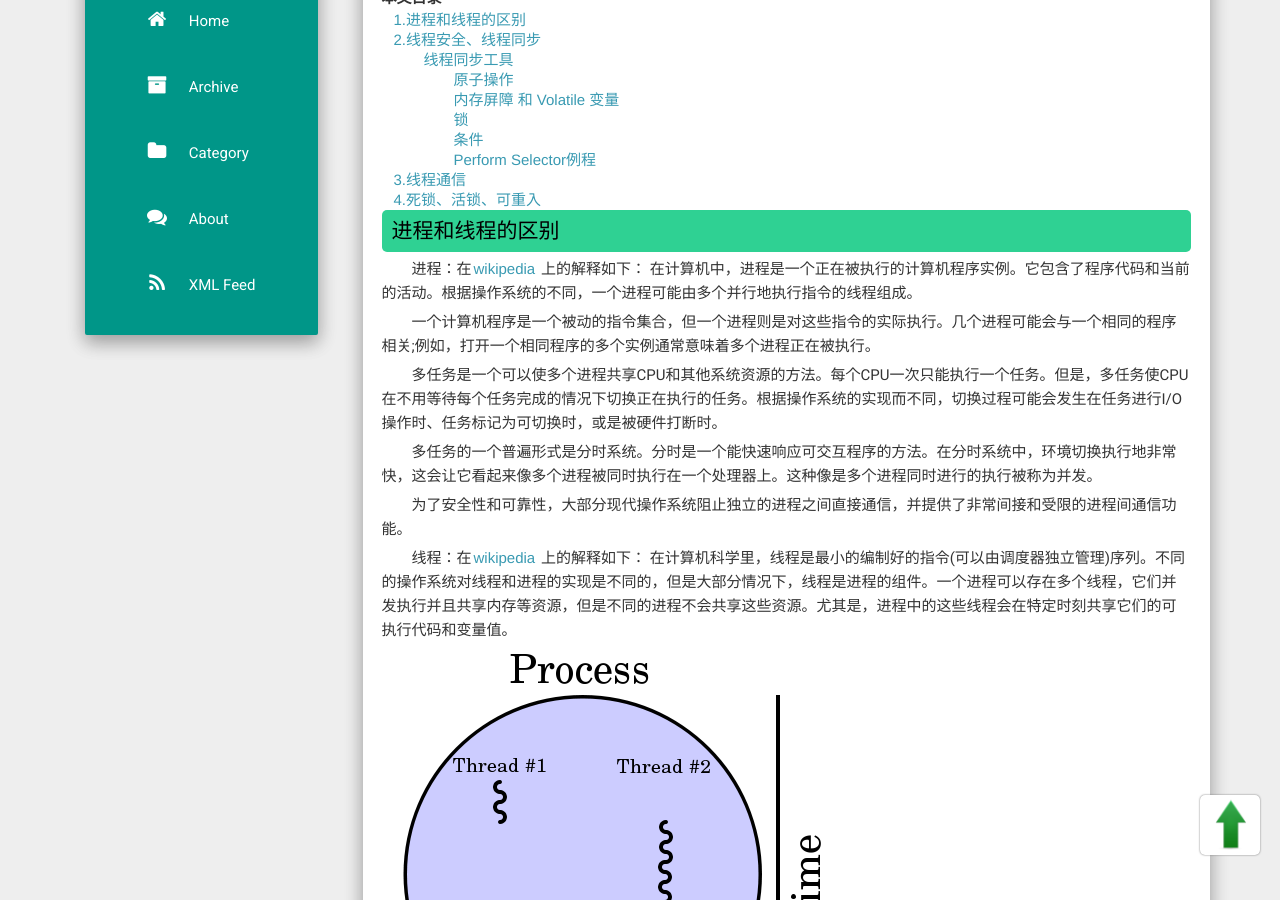
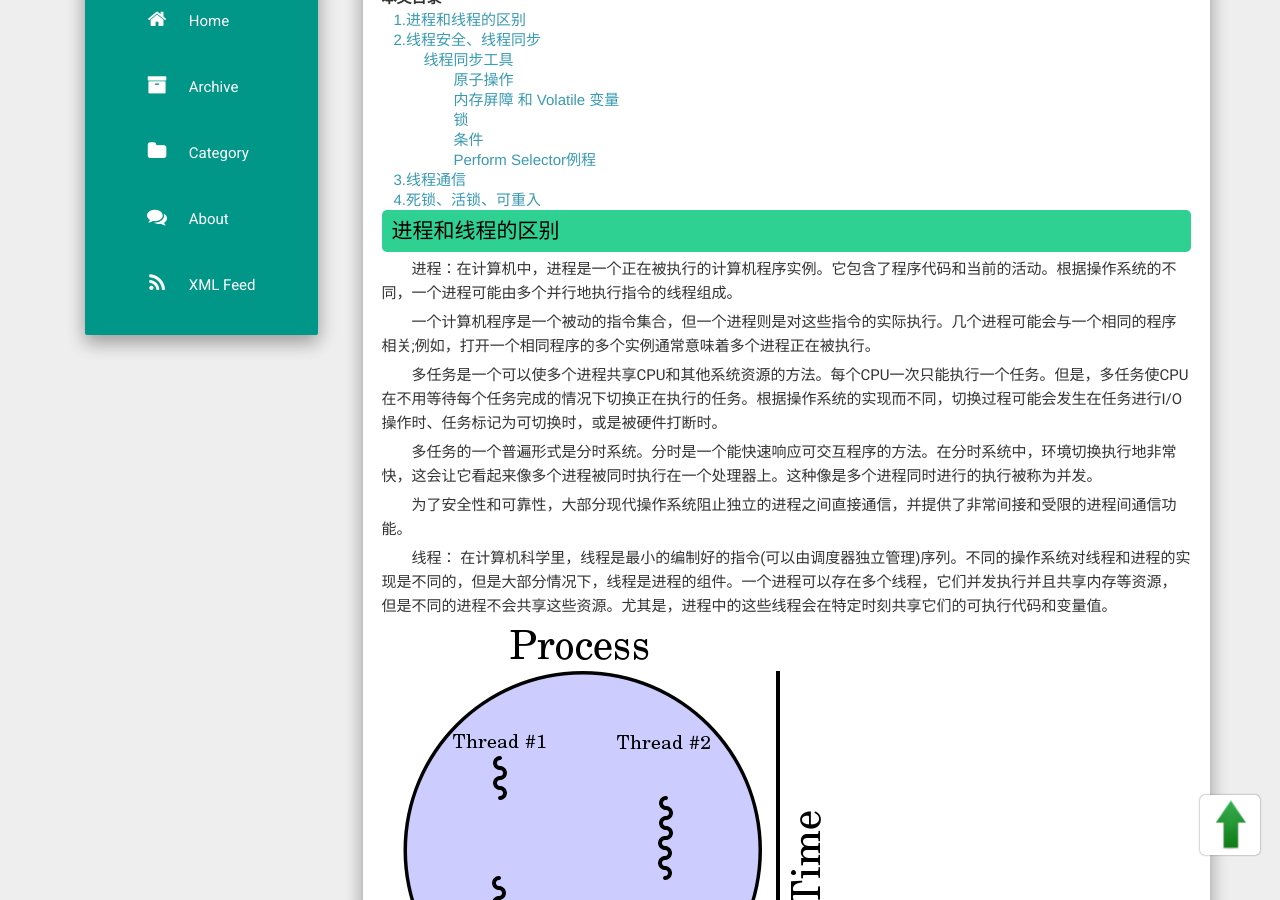
Before and after one commit to mikezone/mikezone.github.io, a Jekyll site: the page built from _posts/2017-07-22-iOS多线程问题总结.md, in a window 1280 px wide and 900 px high, scrolled down 261 px. Built offline with Jekyll 4.4.1, drawn with Linux system fonts in a browser that asks for light colours; nearby versions of some CDN libraries; comment, search, counter and statistics services are not loaded.

Commit message:
no message

```diff
--- a/_posts/2017-07-22-iOS多线程问题总结.md
+++ b/_posts/2017-07-22-iOS多线程问题总结.md
@@ -31,8 +31,7 @@ categories: iOS
 </div>
 <!--Category结束-->
 <h2 id="anchor1_0">进程和线程的区别</h2>
-进程：在<a href="https://en.wikipedia.org/wiki/Process_(computing)" target='blank'>wikipedia</a> 上的解释如下：
-在计算机中，进程是一个正在被执行的计算机程序实例。它包含了程序代码和当前的活动。根据操作系统的不同，一个进程可能由多个并行地执行指令的线程组成。
+进程：在计算机中，进程是一个正在被执行的计算机程序实例。它包含了程序代码和当前的活动。根据操作系统的不同，一个进程可能由多个并行地执行指令的线程组成。
 
 一个计算机程序是一个被动的指令集合，但一个进程则是对这些指令的实际执行。几个进程可能会与一个相同的程序相关;例如，打开一个相同程序的多个实例通常意味着多个进程正在被执行。
 
@@ -42,7 +41,7 @@ categories: iOS
 
 为了安全性和可靠性，大部分现代操作系统阻止独立的进程之间直接通信，并提供了非常间接和受限的进程间通信功能。
 
-线程：在<a href="https://en.wikipedia.org/wiki/Thread_(computing)">wikipedia</a> 上的解释如下：
+线程：
 在计算机科学里，线程是最小的编制好的指令(可以由调度器独立管理)序列。不同的操作系统对线程和进程的实现是不同的，但是大部分情况下，线程是进程的组件。一个进程可以存在多个线程，它们并发执行并且共享内存等资源，但是不同的进程不会共享这些资源。尤其是，进程中的这些线程会在特定时刻共享它们的可执行代码和变量值。
 
 <img src="/static/img/blogRes/450px-Multithreaded_process.svg.png"/>
```
